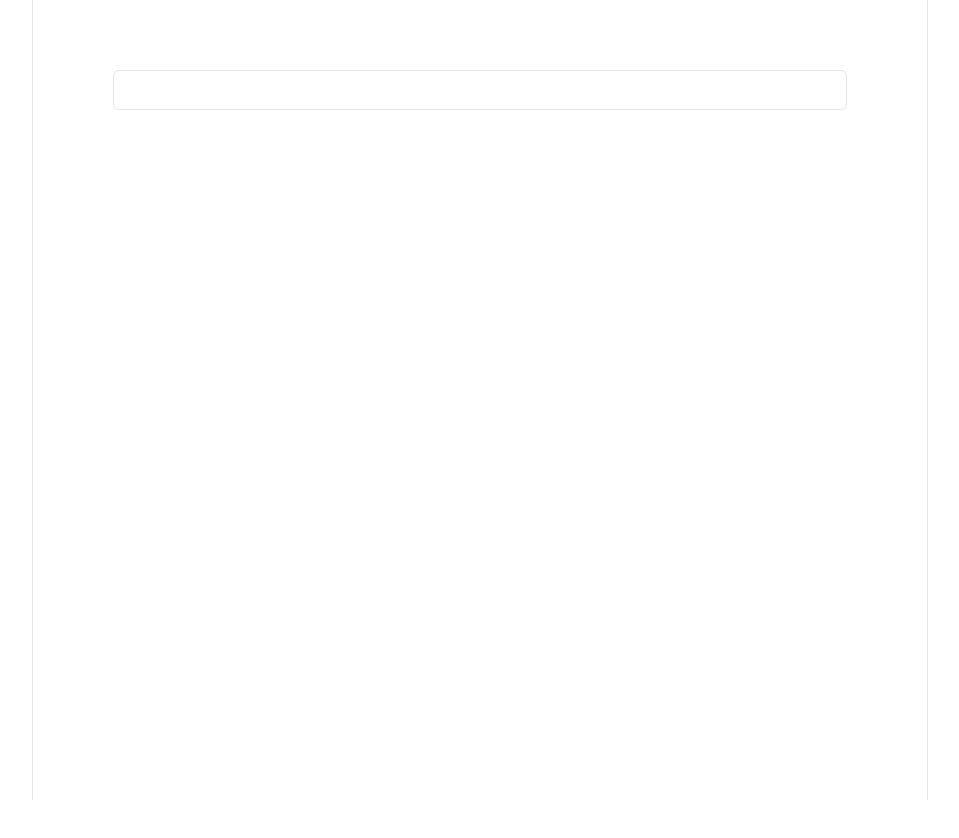
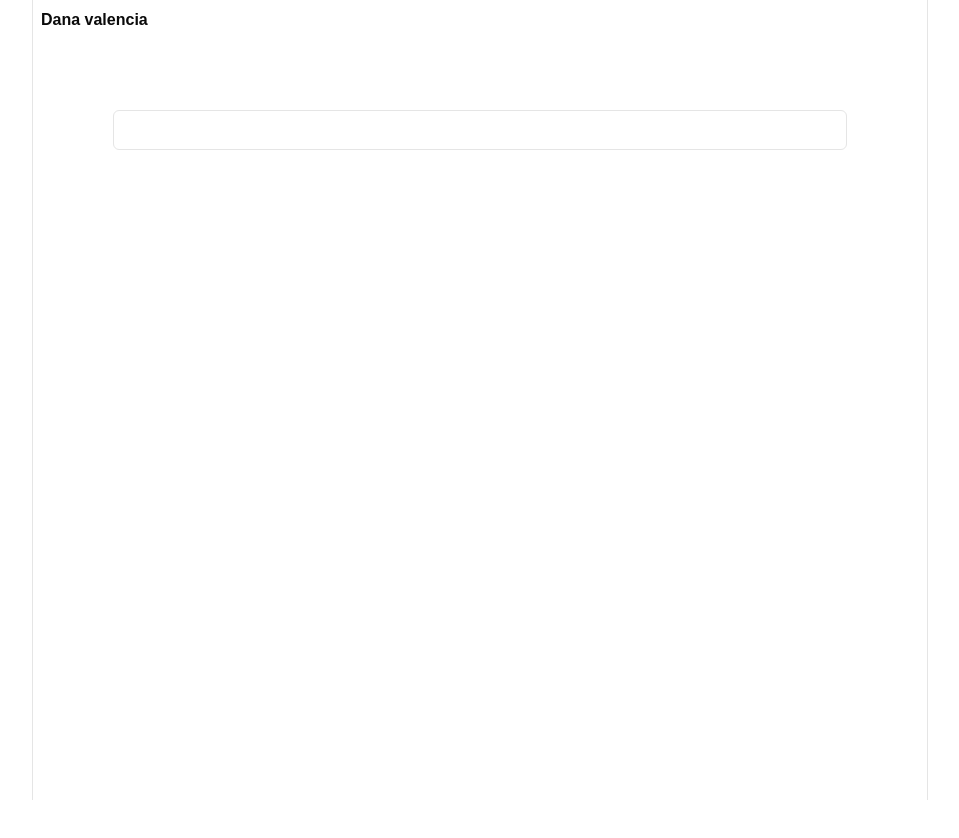
Before and after one commit to ferranrt/dana-valencia-saas, a Next.js app: page / in a window 1280 px wide. Shown: the whole page, without its empty margins (160-1119 px from the left). Before the commit the page ends 800 px from the top, so only its background shows below. Built offline with nearby package versions, Linux system fonts and the light colour scheme.

Commit message:
Implement

```diff
--- a/package.json
+++ b/package.json
@@ -46,6 +46,7 @@
     "embla-carousel-react": "^8.3.1",
     "input-otp": "^1.4.0",
     "leaflet": "^1.9.4",
+    "leaflet-defaulticon-compatibility": "^0.1.2",
     "lucide-react": "^0.454.0",
     "next": "14.2.13",
     "next-themes": "^0.3.0",
--- a/src/app/layout.tsx
+++ b/src/app/layout.tsx
@@ -1,17 +1,6 @@
 import type { Metadata } from "next";
-import localFont from "next/font/local";
+
 import "./globals.css";
-
-const geistSans = localFont({
-  src: "./fonts/GeistVF.woff",
-  variable: "--font-geist-sans",
-  weight: "100 900",
-});
-const geistMono = localFont({
-  src: "./fonts/GeistMonoVF.woff",
-  variable: "--font-geist-mono",
-  weight: "100 900",
-});
 
 export const metadata: Metadata = {
   title: "Create Next App",
@@ -26,8 +15,11 @@ export default function RootLayout({
   return (
     <html lang="en">
       <body
-        className={`${geistSans.variable} ${geistMono.variable} antialiased max-w-4xl border-x mx-auto`}
+        className={` antialiased max-w-4xl flex flex-col h-screen border-x mx-auto`}
       >
+        <header className="h-12 p-2 items-center flex">
+          <p className="font-semibold">Dana valencia</p>
+        </header>
         {children}
       </body>
     </html>
--- /dev/null
+++ b/src/app/puntos-recogida/page.tsx
@@ -0,0 +1,11 @@
+import { PickupPointsScreen } from "@/core/pickup-points/pickup-points-screen";
+
+export default function PickupPoints() {
+  return (
+    <div className="relative flex flex-col flex-1 border-green-500 border h-full  overflow-hidden">
+      <div className="h-72">
+        <PickupPointsScreen />
+      </div>
+    </div>
+  );
+}
--- /dev/null
+++ b/src/core/pickup-points/dynamic-map.tsx
@@ -0,0 +1,26 @@
+"use client";
+import { LatLngExpression } from "leaflet";
+import "leaflet/dist/leaflet.css";
+import "leaflet-defaulticon-compatibility";
+import "leaflet-defaulticon-compatibility/dist/leaflet-defaulticon-compatibility.css";
+import { MapContainer, Marker, TileLayer } from "react-leaflet";
+
+type Props = {
+  markers?: LatLngExpression[];
+  center?: LatLngExpression;
+};
+
+export default function DynamicMap(props: Props) {
+  const { center = [51.505, -0.09], markers = [] } = props;
+  return (
+    <MapContainer center={center} zoom={13} scrollWheelZoom={false}>
+      <TileLayer
+        attribution='&copy; <a href="https://www.openstreetmap.org/copyright">OpenStreetMap</a> contributors'
+        url="https://{s}.tile.openstreetmap.org/{z}/{x}/{y}.png"
+      />
+      {markers.map((marker, index) => (
+        <Marker key={index} position={marker} />
+      ))}
+    </MapContainer>
+  );
+}
--- /dev/null
+++ b/src/core/pickup-points/pickup-points-screen.tsx
@@ -0,0 +1,61 @@
+"use client";
+import { Input } from "@/components/ui/input";
+
+import { Button } from "@/components/ui/button";
+import {
+  Drawer,
+  DrawerContent,
+  DrawerDescription,
+  DrawerFooter,
+  DrawerHeader,
+  DrawerTitle,
+  DrawerTrigger,
+} from "@/components/ui/drawer";
+import { Label } from "@/components/ui/label";
+import { Textarea } from "@/components/ui/textarea";
+import { Pin, Plus } from "lucide-react";
+import DynamicMap from "./dynamic-map";
+
+export const PickupPointsScreen = () => {
+  return (
+    <>
+      <div className="z-10 border rounded shadow-md w-72 py-1 px-1  absolute top-2 left-1/2 -translate-x-1/2 ">
+        <Input placeholder="Buscar puntos de recogida" />
+      </div>
+      <div className="h-72 flex flex-col border-2 border-red-500">
+        <DynamicMap markers={[]} />
+      </div>
+      <div className="absolute bottom-2 left-2  bg-background p-2">
+        <Drawer>
+          <DrawerTrigger asChild>
+            <Button size="icon">
+              <Plus />
+            </Button>
+          </DrawerTrigger>
+          <DrawerContent>
+            <DrawerHeader>
+              <DrawerTitle>Afegir un nou punt de recollida</DrawerTitle>
+              <DrawerDescription>
+                Omple el formulari per afegir un nou punt de recollida
+              </DrawerDescription>
+            </DrawerHeader>
+            <div className="grid gap-2 p-4">
+              <Input placeholder="Nom del punt de recollida" />
+              <Input placeholder="Direcció" />
+              <Input placeholder="Ciutat" />
+              <Input placeholder="Codi postal" />
+              <Textarea placeholder="Descripció" />
+              <Label>Et trobes en aquest punt de recollida?</Label>
+              <Button variant={"secondary"}>
+                <Pin /> Marcar la meva ubicació
+              </Button>
+            </div>
+            <DrawerFooter>
+              <Button>Enviar punt de recollida</Button>
+            </DrawerFooter>
+          </DrawerContent>
+        </Drawer>
+      </div>
+    </>
+  );
+};
--- a/tailwind.config.ts
+++ b/tailwind.config.ts
@@ -3,6 +3,7 @@ import type { Config } from "tailwindcss";
 const config: Config = {
   darkMode: ["class"],
   content: [
+    "./src/**/*.{js,ts,jsx,tsx,mdx}",
     "./src/pages/**/*.{js,ts,jsx,tsx,mdx}",
     "./src/components/**/*.{js,ts,jsx,tsx,mdx}",
     "./src/app/**/*.{js,ts,jsx,tsx,mdx}",
@@ -10,85 +11,85 @@ const config: Config = {
   theme: {
     extend: {
       colors: {
-  			background: 'hsl(var(--background))',
-  			foreground: 'hsl(var(--foreground))',
+        background: "hsl(var(--background))",
+        foreground: "hsl(var(--foreground))",
         card: {
-  				DEFAULT: 'hsl(var(--card))',
-  				foreground: 'hsl(var(--card-foreground))'
+          DEFAULT: "hsl(var(--card))",
+          foreground: "hsl(var(--card-foreground))",
         },
         popover: {
-  				DEFAULT: 'hsl(var(--popover))',
-  				foreground: 'hsl(var(--popover-foreground))'
+          DEFAULT: "hsl(var(--popover))",
+          foreground: "hsl(var(--popover-foreground))",
         },
         primary: {
-  				DEFAULT: 'hsl(var(--primary))',
-  				foreground: 'hsl(var(--primary-foreground))'
+          DEFAULT: "hsl(var(--primary))",
+          foreground: "hsl(var(--primary-foreground))",
         },
         secondary: {
-  				DEFAULT: 'hsl(var(--secondary))',
-  				foreground: 'hsl(var(--secondary-foreground))'
+          DEFAULT: "hsl(var(--secondary))",
+          foreground: "hsl(var(--secondary-foreground))",
         },
         muted: {
-  				DEFAULT: 'hsl(var(--muted))',
-  				foreground: 'hsl(var(--muted-foreground))'
+          DEFAULT: "hsl(var(--muted))",
+          foreground: "hsl(var(--muted-foreground))",
         },
         accent: {
-  				DEFAULT: 'hsl(var(--accent))',
-  				foreground: 'hsl(var(--accent-foreground))'
+          DEFAULT: "hsl(var(--accent))",
+          foreground: "hsl(var(--accent-foreground))",
         },
         destructive: {
-  				DEFAULT: 'hsl(var(--destructive))',
-  				foreground: 'hsl(var(--destructive-foreground))'
+          DEFAULT: "hsl(var(--destructive))",
+          foreground: "hsl(var(--destructive-foreground))",
         },
-  			border: 'hsl(var(--border))',
-  			input: 'hsl(var(--input))',
-  			ring: 'hsl(var(--ring))',
+        border: "hsl(var(--border))",
+        input: "hsl(var(--input))",
+        ring: "hsl(var(--ring))",
         chart: {
-  				'1': 'hsl(var(--chart-1))',
-  				'2': 'hsl(var(--chart-2))',
-  				'3': 'hsl(var(--chart-3))',
-  				'4': 'hsl(var(--chart-4))',
-  				'5': 'hsl(var(--chart-5))'
+          "1": "hsl(var(--chart-1))",
+          "2": "hsl(var(--chart-2))",
+          "3": "hsl(var(--chart-3))",
+          "4": "hsl(var(--chart-4))",
+          "5": "hsl(var(--chart-5))",
         },
         sidebar: {
-  				DEFAULT: 'hsl(var(--sidebar-background))',
-  				foreground: 'hsl(var(--sidebar-foreground))',
-  				primary: 'hsl(var(--sidebar-primary))',
-  				'primary-foreground': 'hsl(var(--sidebar-primary-foreground))',
-  				accent: 'hsl(var(--sidebar-accent))',
-  				'accent-foreground': 'hsl(var(--sidebar-accent-foreground))',
-  				border: 'hsl(var(--sidebar-border))',
-  				ring: 'hsl(var(--sidebar-ring))'
-  			}
+          DEFAULT: "hsl(var(--sidebar-background))",
+          foreground: "hsl(var(--sidebar-foreground))",
+          primary: "hsl(var(--sidebar-primary))",
+          "primary-foreground": "hsl(var(--sidebar-primary-foreground))",
+          accent: "hsl(var(--sidebar-accent))",
+          "accent-foreground": "hsl(var(--sidebar-accent-foreground))",
+          border: "hsl(var(--sidebar-border))",
+          ring: "hsl(var(--sidebar-ring))",
+        },
       },
       borderRadius: {
-  			lg: 'var(--radius)',
-  			md: 'calc(var(--radius) - 2px)',
-  			sm: 'calc(var(--radius) - 4px)'
+        lg: "var(--radius)",
+        md: "calc(var(--radius) - 2px)",
+        sm: "calc(var(--radius) - 4px)",
       },
       keyframes: {
-  			'accordion-down': {
+        "accordion-down": {
           from: {
-  					height: '0'
+            height: "0",
           },
           to: {
-  					height: 'var(--radix-accordion-content-height)'
-  				}
+            height: "var(--radix-accordion-content-height)",
           },
-  			'accordion-up': {
+        },
+        "accordion-up": {
           from: {
-  					height: 'var(--radix-accordion-content-height)'
+            height: "var(--radix-accordion-content-height)",
           },
           to: {
-  					height: '0'
-  				}
-  			}
+            height: "0",
+          },
+        },
       },
       animation: {
-  			'accordion-down': 'accordion-down 0.2s ease-out',
-  			'accordion-up': 'accordion-up 0.2s ease-out'
-  		}
-  	}
+        "accordion-down": "accordion-down 0.2s ease-out",
+        "accordion-up": "accordion-up 0.2s ease-out",
+      },
+    },
   },
   plugins: [require("tailwindcss-animate")],
 };
```
Also changed, not shown: src/components/ui/label.tsx (+9 -9 lines), 1 other file (tests, documents, lock files or other folders). Lines whose indentation alone changed are shown as unchanged.
